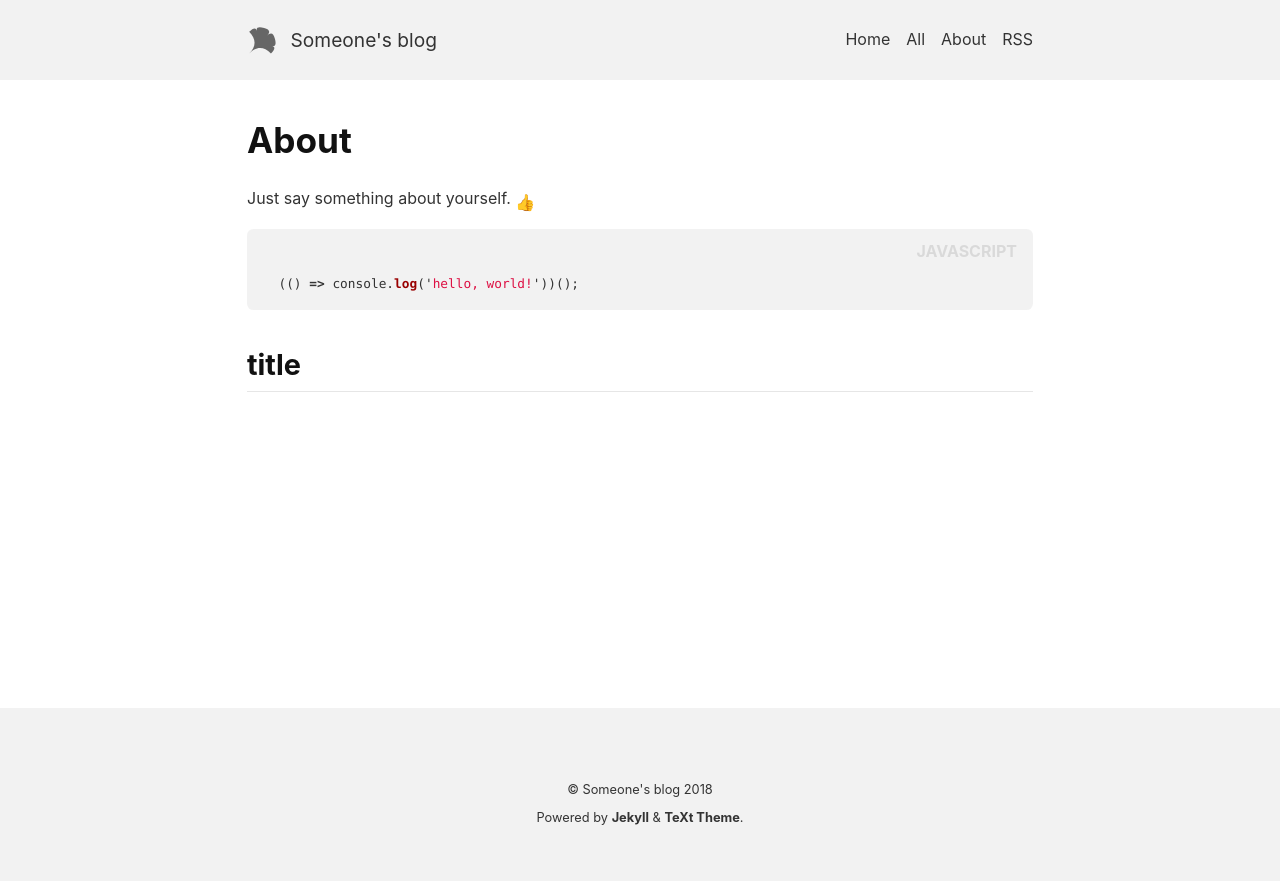
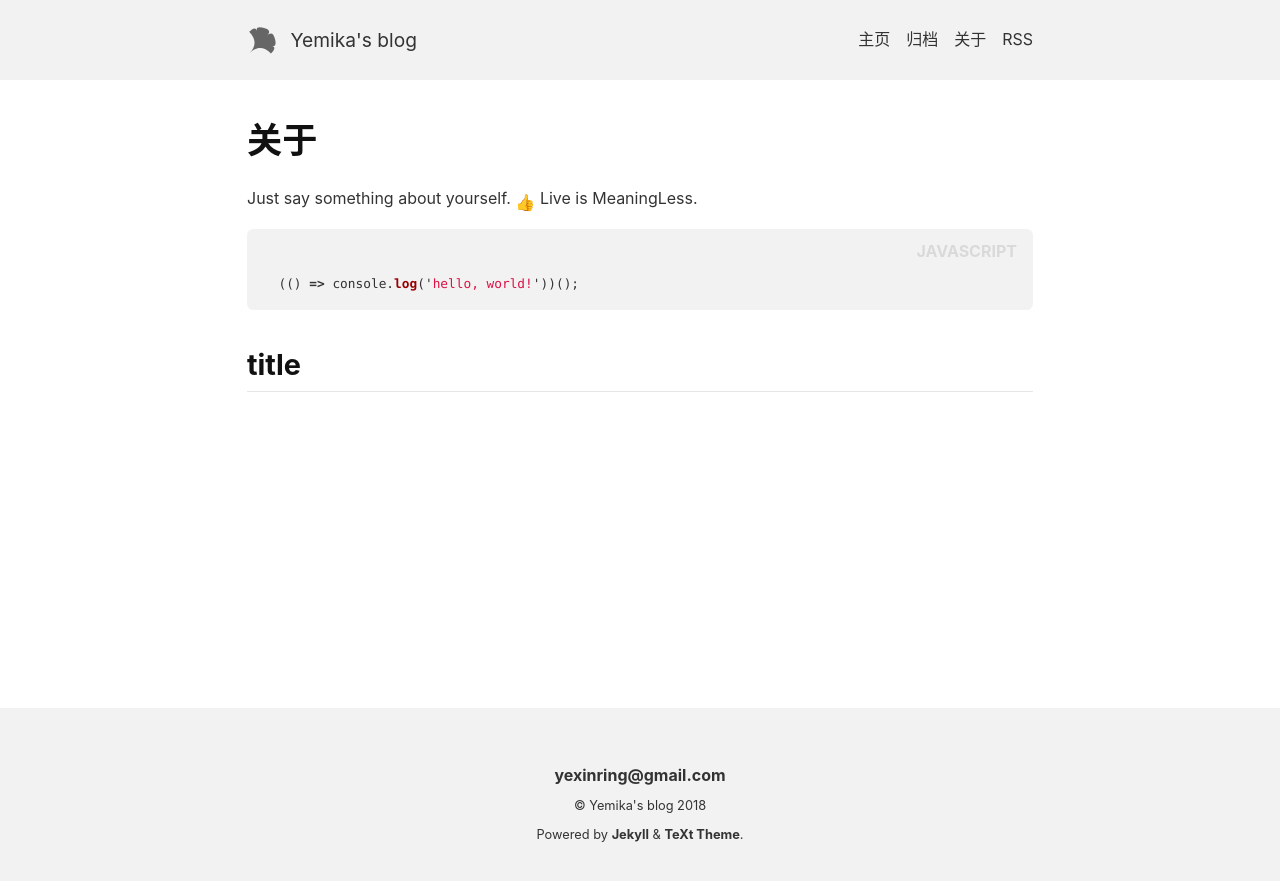
Before and after one commit to yemika/yemika.github.io, a Jekyll site: the page built from about.md, in a window 1280 px wide. Shown: the top 881 px of the page. Built offline with Jekyll 4.4.1, drawn with Linux system fonts in a browser that asks for light colours; nearby versions of some CDN libraries; emoji names are drawn with the system emoji font.

Commit message:
add config&about

```diff
--- a/_config.yml
+++ b/_config.yml
@@ -15,9 +15,9 @@ text_color_theme: default #eg: default | dark | forest | ocean | chocolate | ora
 ## Base settings ##
 # url:  #the base hostname & protocol for your site e.g. https://www.someone.com
 baseurl: /
-title: Someone's blog
+title: Yemika's blog
 description: > #this means to ignore newlines until "nav_lists:"
-  Someone's Blog
+  Yemika's Blog
 
 nav_lists:
   - titles:
@@ -38,13 +38,13 @@ nav_lists:
 # repository_tree:  #e.g. master
 
 ## Language & timezone ##
-lang: en #the language of your site, eg: en(English), zh(简体中文), zh-Hans(简体中文), zh-Hant(繁體中文)
+lang: zh #the language of your site, eg: en(English), zh(简体中文), zh-Hans(简体中文), zh-Hant(繁體中文)
 timezone: Asia/Shanghai #see https://en.wikipedia.org/wiki/List_of_tz_database_time_zones for the available values
 
 ## Author & social ##
 author:
-  name: Someone
-  # email:  #your Email address e.g. someone@site.com
+  name: yexinring
+  email: yexinring@gmail.com  #your Email address e.g. someone@site.com
   # facebook:  #your Facebook username
   # twitter:  #your Twitter username
   # github:  #your GitHub username
@@ -80,8 +80,8 @@ leancloud:
   # app_key:  #LeanCloud App key
   # app_class:  #LeanCloud App class
 
-# mathjax: true
-# mathjax_autoNumber: true
+mathjax: true
+mathjax_autoNumber: true
 # mermaid: true
 # chart: true
 
--- a/about.md
+++ b/about.md
@@ -9,6 +9,7 @@ key: page-about
 ---
 
 Just say something about yourself. :+1:
+Live is MeaningLess.
 
 {% highlight javascript %}
   (() => console.log('hello, world!'))();
```
